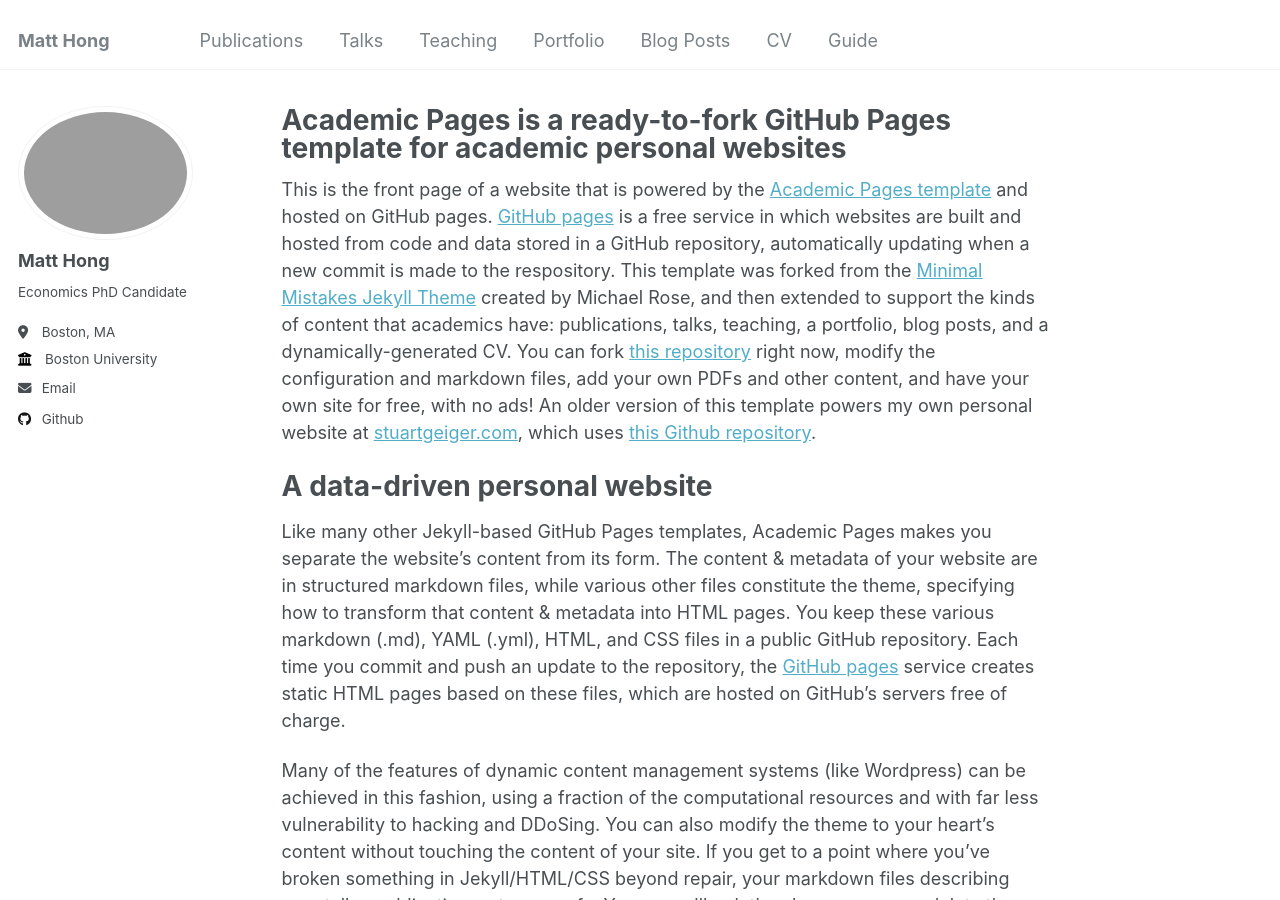
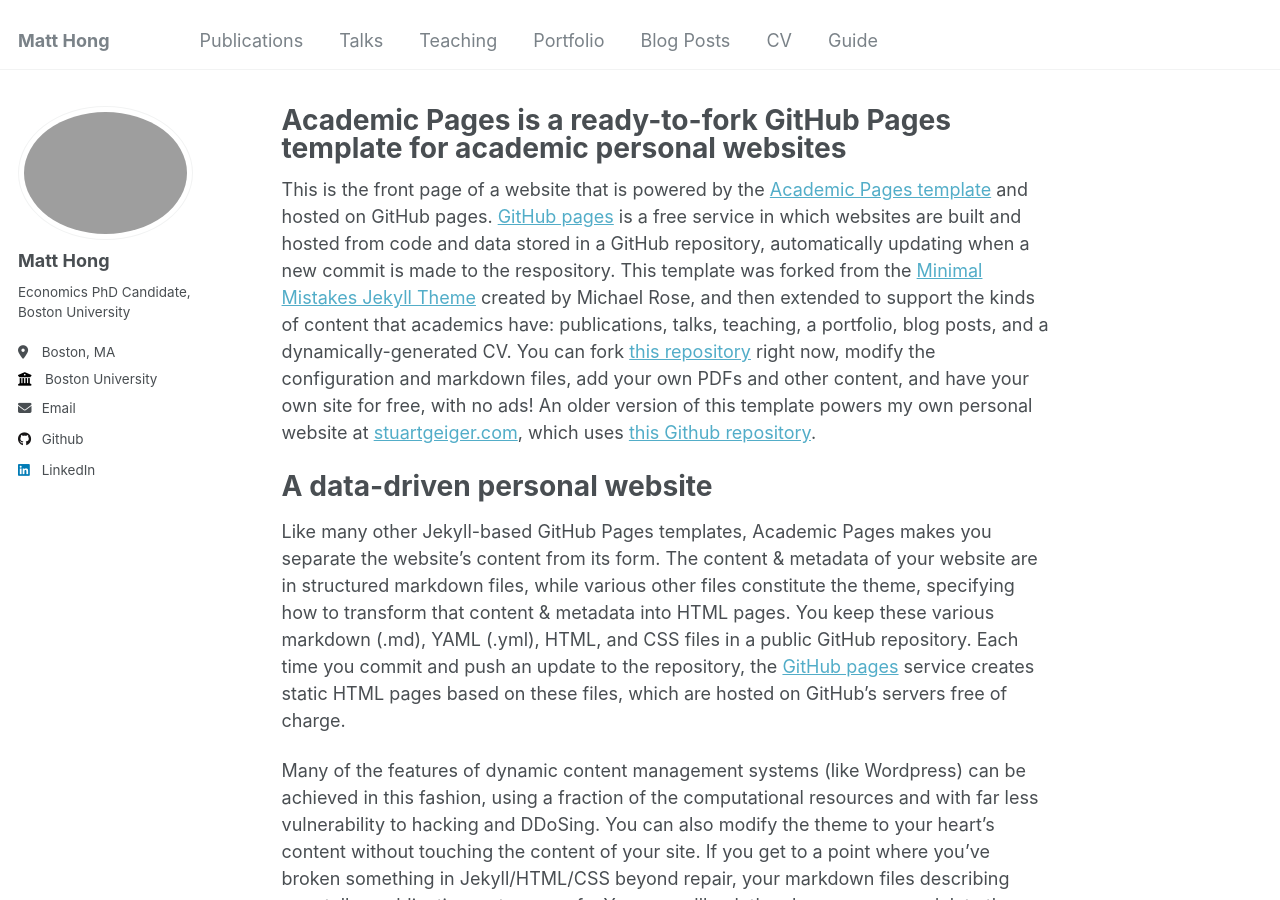
Before and after one commit to matthew-hong/matt-hong, a Jekyll site: the page built from _pages/about.md, in a window 1280 px wide and 900 px high. Built offline with Jekyll 4.4.1, drawn with Linux system fonts in a browser that asks for light colours; part of the change alters nothing that is shown.

Commit message:
update config and add profile photo

```diff
--- a/_config.yml
+++ b/_config.yml
@@ -11,7 +11,7 @@ locale                   : "en-US"
 title                    : "Matt Hong"
 title_separator          : "-"
 name                     : &name "Matt Hong"
-description              : &description "personal description"
+description              : &description "Homepage for Matt Hong"
 url                      : https://matthew-hong.github.io/home/ # the base hostname & protocol for your site e.g. "https://mmistakes.github.io"
 baseurl                  : "" # the subpath of your site, e.g. "/blog"
 repository               : "matthew-hong/matt-hong"
@@ -24,7 +24,7 @@ author:
   avatar           : "profile.png"
   name             : "Matt Hong"
   pronouns         : # example: "she/her"
-  bio              : "Economics PhD Candidate"
+  bio              : "Economics PhD Candidate, Boston University"
   location         : "Boston, MA"
   employer         : "Boston University"
   uri              : # URL
@@ -57,7 +57,7 @@ author:
   keybase          : # Username
   instagram        : # Username
   lastfm           : # Username
-  linkedin         : # Username
+  linkedin         : "hongmatt" # Username
   mastodon         : # URL
   medium           : # URL
   pinterest        : # Username
```
Also changed, not shown: images/profile_1.png (added), images/profile_2.png (added), 1 other file.
